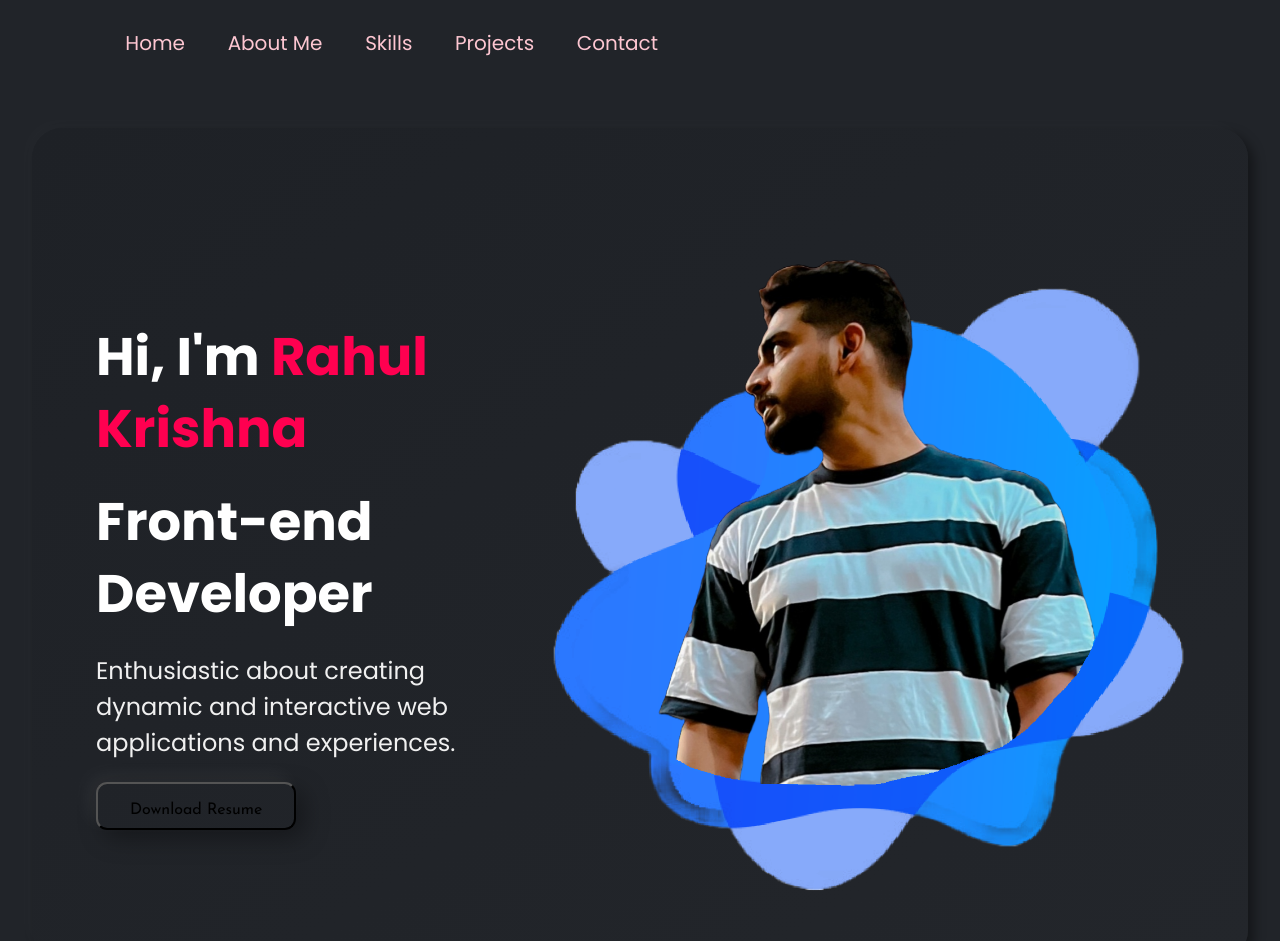
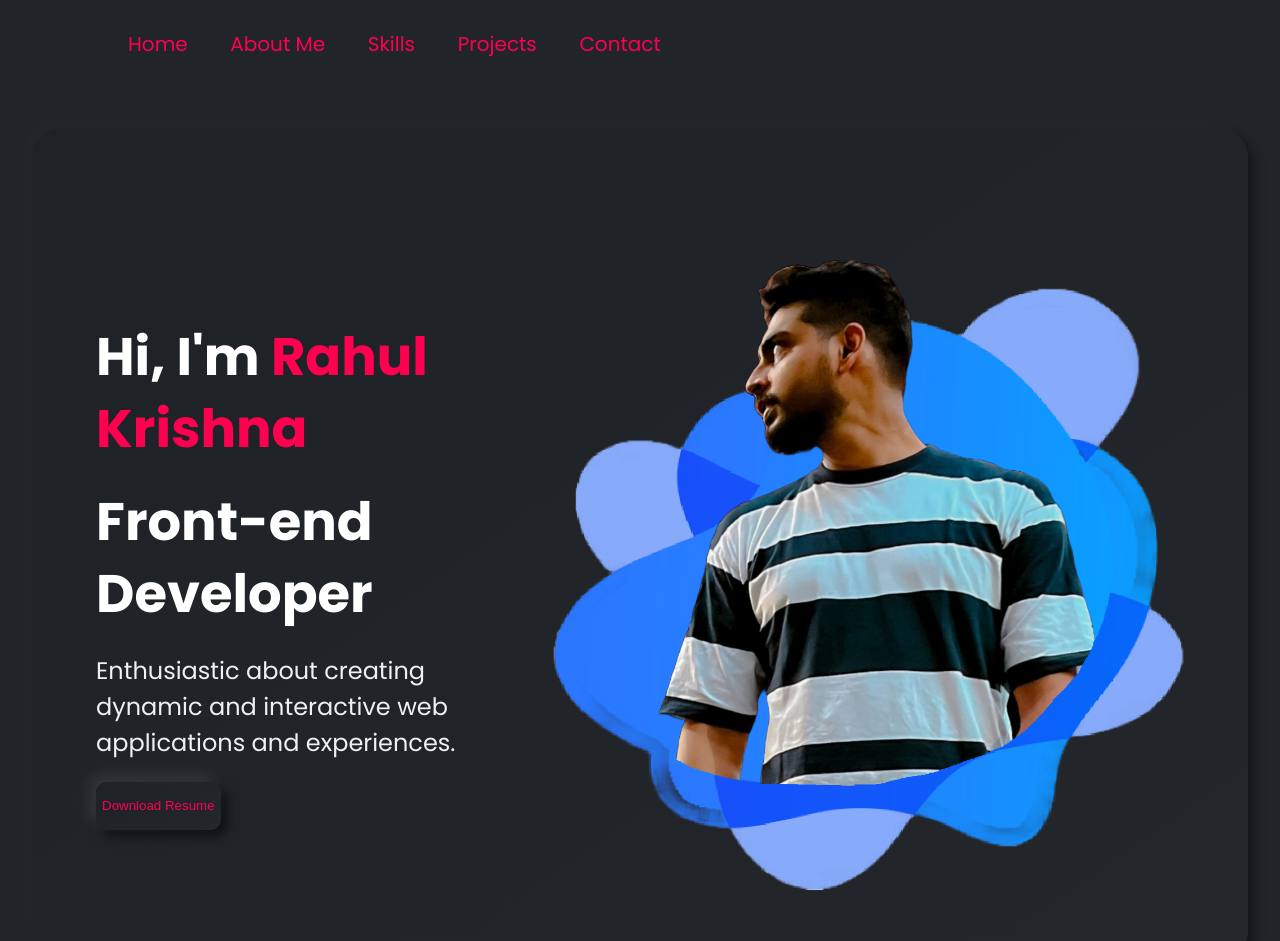
Before and after one commit to RahulKrishna6061/my-portfolio, a React (Create React App) app: page / in a window 1280 px wide. Shown: the top 941 px of the page. Built offline with nearby package versions, Linux system fonts and the light colour scheme; a web font is replaced by a local one.

Commit message:
clean ups

```diff
--- a/src/App.css
+++ b/src/App.css
@@ -24,7 +24,6 @@ p {
   margin: 0;
 }
 :root {
-  --primary: rgb(127, 207, 223);
   --bg-shade: #212429;
   --bright-pink: #ff0050;
   --light-pink: #fdc6d1;
@@ -32,59 +31,28 @@ p {
   --white: #ffffff;
   --dark: #2e3047;
   --bg-card: linear-gradient(145deg, #1e2126, #23262b);
-}
-
-.btn {
-  font-family: "Josefin Sans";
-  display: inline-block;
-  padding: 14px 32px;
-  font-size: 16px;
-  font-style: normal;
-  font-weight: 400;
-  line-height: 24px;
-  cursor: pointer;
-  text-align: center;
-  text-decoration: none;
-  border-radius: 4px;
-  -webkit-border-radius: 5px;
-  -moz-border-radius: 5px;
-  -ms-border-radius: 5px;
-  -o-border-radius: 5px;
-  transition: background-color 0.5s, color 0.5s;
-  -webkit-transition: background-color 0.5s, color 0.5s;
-  -moz-transition: background-color 0.5s, color 0.5s;
-  -ms-transition: background-color 0.5s, color 0.5s;
-  -o-transition: background-color 0.5s, color 0.5s;
+  --bg-card2: linear-gradient(145deg, #262932, #2d3140);
+  --bg-card3: linear-gradient(145deg, #181a1f, #20222a);
 }
 
 .btn-primary {
   height: 3rem;
   border-radius: 0.7rem;
-  background-color: var(--bg-card);
-  /* transition: 0.3s ease-in-out; */
-  box-shadow: -8px -8px 20px rgba(255, 255, 255, 0.05),
-    8px 8px 24px rgba(0, 0, 0, 0.35);
+  background: var(--bg-card);
+  border: none;
+  transition: 0.3s ease-in-out;
+  box-shadow: -6px -6px 16px rgba(255, 255, 255, 0.1),
+    6px 6px 12px rgba(0, 0, 0, 0.6);
+  color: var(--bright-pink);
 }
 .btn-primary:hover {
-  color: var(--primary);
-  background-color: var(--dark);
-}
-.btn-github {
-  color: var(--dark);
-  background-color: var(--peach);
-  border: var(--peach);
-  display: flex;
-  flex-direction: row;
-  justify-content: center;
-  align-items: center;
-  box-shadow: 0 1px 2px 0 rgba(255, 255, 255, 0.1);
-  gap: 16px;
-}
-.btn-github:hover {
-  color: var(--peach);
-  background-color: var(--dark);
+  background: var(--bg-card3);
 }
 
+.btn-primary:active {
+  box-shadow: inset -6px -6px 16px rgba(255, 255, 255, 0.035),
+    inset 6px 6px 12px rgba(0, 0, 0, 0.5);
+}
 /* Global CSS Ends */
 /* Main Headings */
 
@@ -163,7 +131,7 @@ h3 {
   display: flex;
   justify-content: space-between;
   align-items: center;
-  padding: 15px 85.333px;
+  padding: 1rem 5.5rem 1.5rem 5.5rem;
   background-color: #212429;
   position: fixed;
   top: 0;
@@ -183,7 +151,7 @@ h3 {
 }
 /* Navbar Content */
 .navbar--content {
-  color: var(--light-pink);
+  color: var(--bright-pink);
   font-size: 20px;
   font-style: normal;
   font-weight: 400;
@@ -191,7 +159,7 @@ h3 {
   cursor: pointer;
 }
 .navbar--active-content {
-  color: var(--primary);
+  color: var(--white);
 }
 
 /* Hero Section Style */
@@ -245,7 +213,7 @@ h3 {
   align-self: stretch;
 }
 .hero--section--title--color {
-  color: var(--primary);
+  color: var(--white);
 }
 .hero--section-description {
   color: var(--light);
@@ -344,12 +312,13 @@ h3 {
 
 .skills--section--card:hover {
   transform: scale(1.05);
-  background-color: #222233;
+  background: var(--bg-card3);
   box-shadow: inset -6px -6px 16px rgba(255, 255, 255, 0.02),
     inset 6px 6px 12px rgba(0, 0, 0, 0.35);
 }
 .skills--section--card:hover .skills--section--description {
-  color: var(--light-pink);
+  /* color: var(--light-pink); */
+  background: var(--bg-card3);
 }
 .skills--section--img {
   /* background: #1a1a25 !important; */
@@ -452,9 +421,10 @@ h3 {
 }
 
 .project--card:hover {
-  color: var(--light-pink);
+  /* color: var(--light-pink);*/
+  background: var(--bg-card3);
+
   transform: scale(1.05);
-  background-color: #222233;
   box-shadow: inset -6px -6px 16px rgba(255, 255, 255, 0.02),
     inset 6px 6px 12px rgba(0, 0, 0, 0.35);
 }
@@ -489,7 +459,6 @@ h3 {
   align-items: center;
   text-align: center;
   gap: 64px;
-  background: #1e1e2f;
 }
 .contact--form--container {
   display: grid;
@@ -519,7 +488,7 @@ h3 {
   select {
     background: #0d0d12;
     color: #757568;
-    border: 1.333px solid var(--primary);
+    border: 1.333px solid var(--white);
   }
 }
 .contact--input {
@@ -529,7 +498,7 @@ h3 {
   align-items: center;
   align-self: stretch;
   border-radius: 8px;
-  border: 1.333px solid var(--primary);
+  border: 1.333px solid var(--white);
   background: #0d0d12 !important;
 }
 select {
@@ -557,7 +526,7 @@ select::-ms-expand {
   input[type="checkbox"] {
     width: 21px;
     height: 21px;
-    border: 0.15em solid var(--primary);
+    border: 1px solid var(--white);
     border-radius: 0.15em;
     background-color: #0d0d12;
     appearance: none;
@@ -567,7 +536,7 @@ select::-ms-expand {
   }
 
   input[type="checkbox"]:checked {
-    background-color: var(--primary);
+    background-color: var(--white);
   }
 }
 input[type="checkbox"] {
@@ -725,10 +694,6 @@ input[type="checkbox"] {
 }
 
 @media only screen and (max-width: 1200px) {
-  .btn-outline-primary {
-    display: none;
-  }
-
   .hero--section {
     display: flex;
     flex-direction: column-reverse;
@@ -1035,6 +1000,7 @@ input[type="checkbox"] {
     border-radius: 0.5rem;
   }
   .nav__hamburger:hover {
+    background: var(--bg-card3);
     box-shadow: inset -6px -6px 16px rgba(255, 255, 255, 0.02),
       inset 6px 6px 12px rgba(0, 0, 0, 0.35);
   }
--- a/src/Pages/Home/HeroSection.jsx
+++ b/src/Pages/Home/HeroSection.jsx
@@ -26,7 +26,7 @@ export default function HeroSection() {
             href="https://drive.google.com/drive/folders/1MEqItw_nEuDKUa-_dx2ZSLUbHmtufN-z"
             download="Resume"
           >
-            <button className="btn btn-primary download">
+            <button className="btn-primary">
               Download Resume
             </button>
           </a>
```
